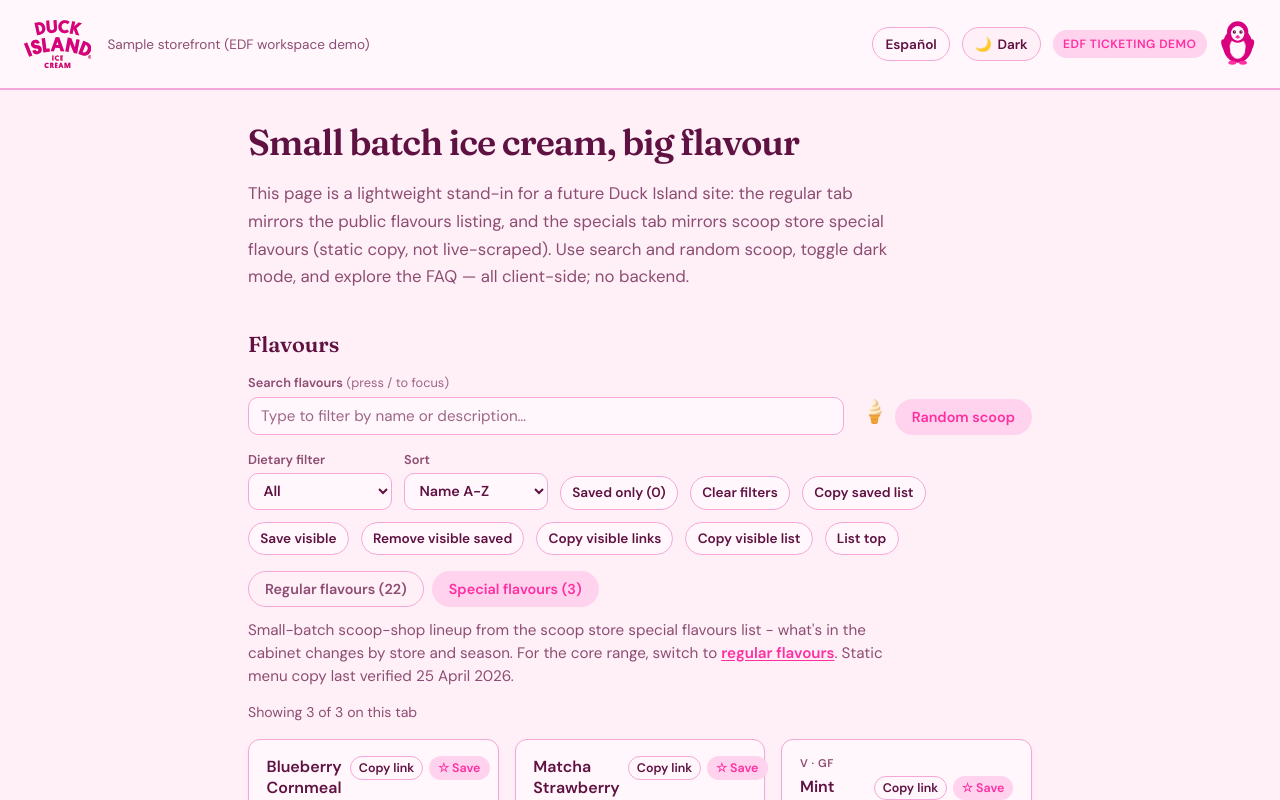
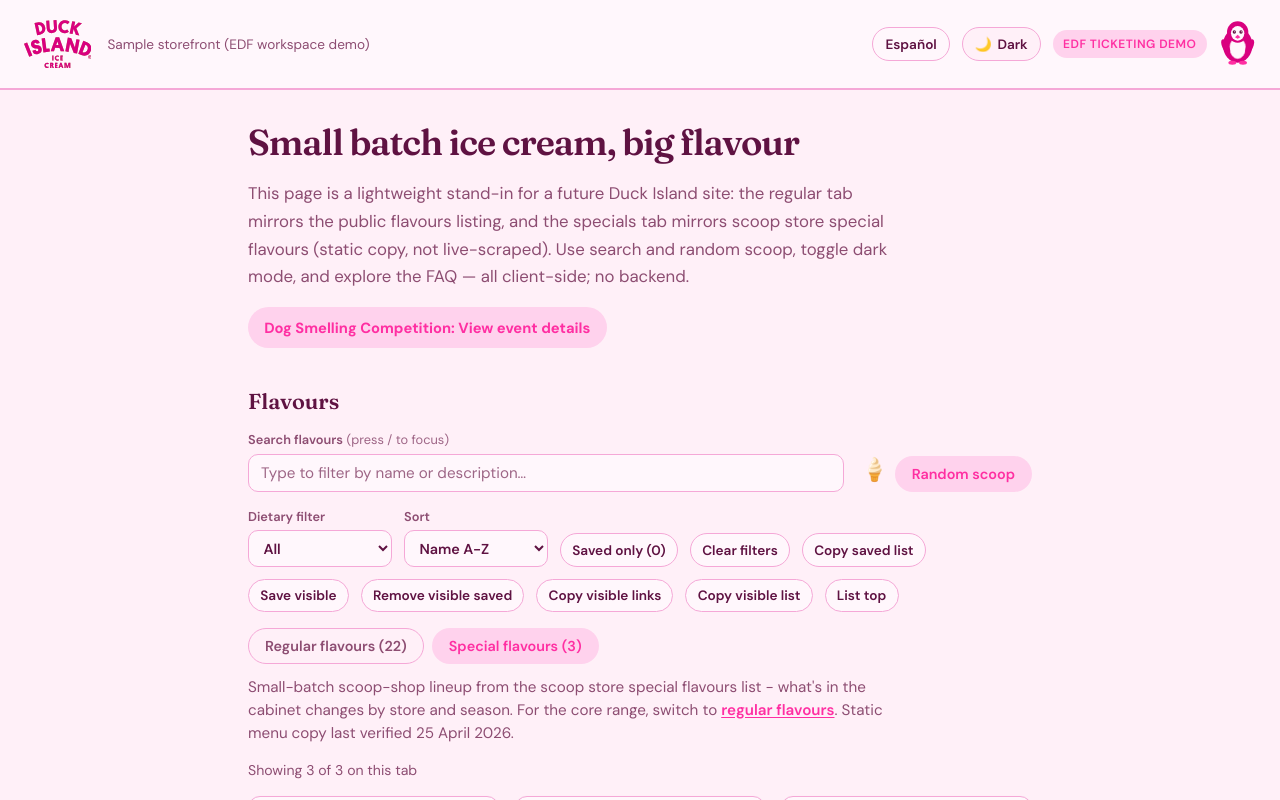
Before and after one commit to westwardquest/duck-island-icecream, a Next.js app in the folder sample-storefront/: page / in a window 1280 px wide. Shown: the top 800 px of the page. Built offline with nearby package versions, Linux system fonts and the light colour scheme.

Commit message:
feat(sample-storefront): add event call-to-action and styles
- Introduced a new call-to-action button for the dog smelling competition in the hero section.
- Added corresponding CSS styles for the button and its hover state to enhance user interaction.

Made-with: Cursor

```diff
--- a/sample-storefront/app/page.module.css
+++ b/sample-storefront/app/page.module.css
@@ -184,6 +184,28 @@
   line-height: 1.65;
   color: var(--muted);
   max-width: 40rem;
+}
+
+.heroActions {
+  margin-top: 1rem;
+}
+
+.eventsCta {
+  display: inline-flex;
+  align-items: center;
+  margin: 0;
+  padding: 0.6rem 0.95rem;
+  font-weight: 700;
+  font-size: 0.92rem;
+  color: var(--accent);
+  background: var(--accent-soft);
+  border: 1px solid transparent;
+  border-radius: 999px;
+  text-decoration: none;
+}
+
+.eventsCta:hover {
+  border-color: var(--accent);
 }
 
 .section {
--- a/sample-storefront/app/page.tsx
+++ b/sample-storefront/app/page.tsx
@@ -1,5 +1,6 @@
 "use client";
 
+import Link from "next/link";
 import { useState } from "react";
 import { DuckIslandLogo } from "@/components/DuckIslandLogo";
 import { FlavourListTabs } from "@/components/FlavourListTabs";
@@ -26,6 +27,7 @@ const copy = {
     heroTitle: "Small batch ice cream, big flavour",
     heroLead:
       "This page is a lightweight stand-in for a future Duck Island site: the regular tab mirrors the public flavours listing, and the specials tab mirrors scoop store special flavours (static copy, not live-scraped). Use search and random scoop, toggle dark mode, and explore the FAQ — all client-side; no backend.",
+    eventsCtaLabel: "Dog Smelling Competition: View event details",
     flavoursHeading: "Flavours",
     visitHeading: "Visit us",
     visitLine1:
@@ -58,6 +60,7 @@ const copy = {
     heroTitle: "Helado artesanal, gran sabor",
     heroLead:
       "Esta pagina es una maqueta ligera del futuro sitio de Duck Island: la pestana regular refleja la lista publica de sabores y la pestana de especiales refleja los sabores especiales de tienda (copia estatica, no extraida en vivo). Usa la busqueda y la opcion de sabor aleatorio, cambia el modo oscuro y revisa las preguntas frecuentes; todo en cliente, sin backend.",
+    eventsCtaLabel: "Competencia de Oler Perros: Ver detalles del evento",
     flavoursHeading: "Sabores",
     visitHeading: "Visitanos",
     visitLine1:
@@ -126,6 +129,11 @@ export default function Home() {
         <section className={styles.hero}>
           <h1 className={styles.heroTitle}>{t.heroTitle}</h1>
           <p className={styles.lead}>{t.heroLead}</p>
+          <div className={styles.heroActions}>
+            <Link className={styles.eventsCta} href="/events">
+              {t.eventsCtaLabel}
+            </Link>
+          </div>
         </section>
 
         <section className={styles.section} aria-labelledby="flavours-heading">
```
